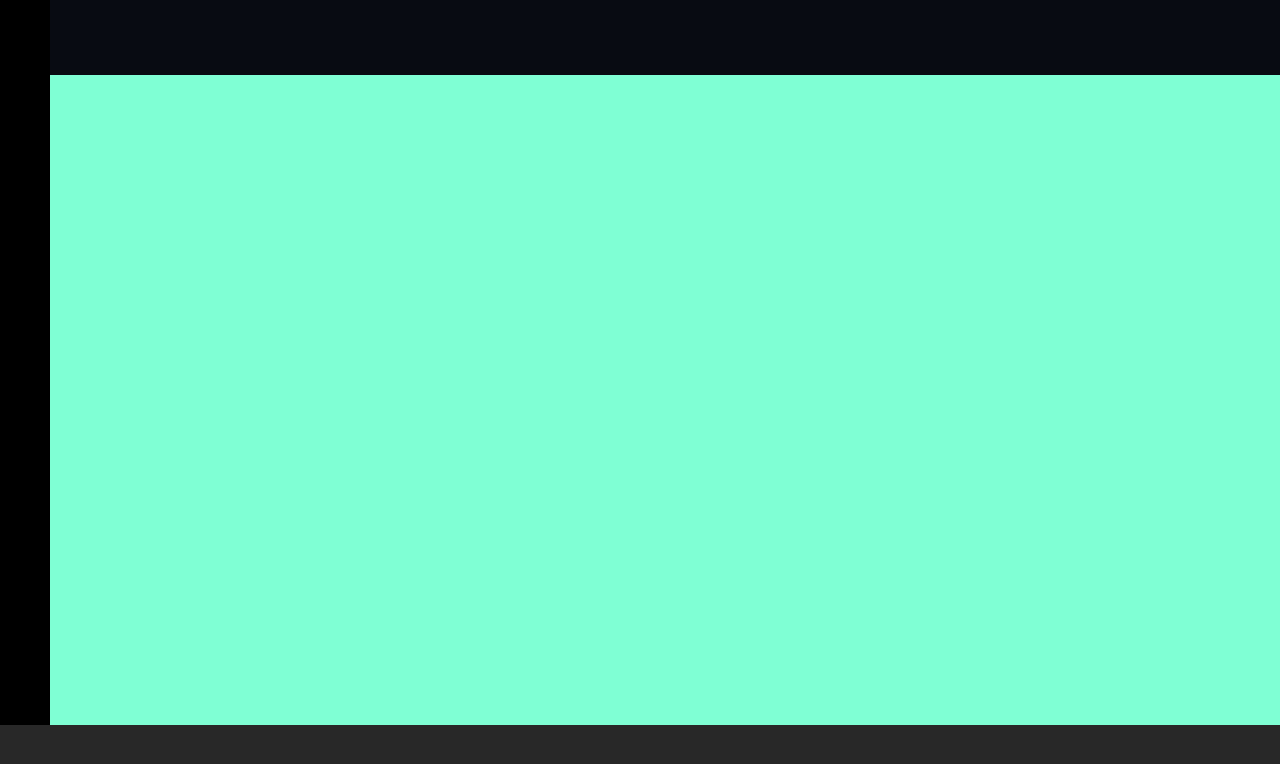
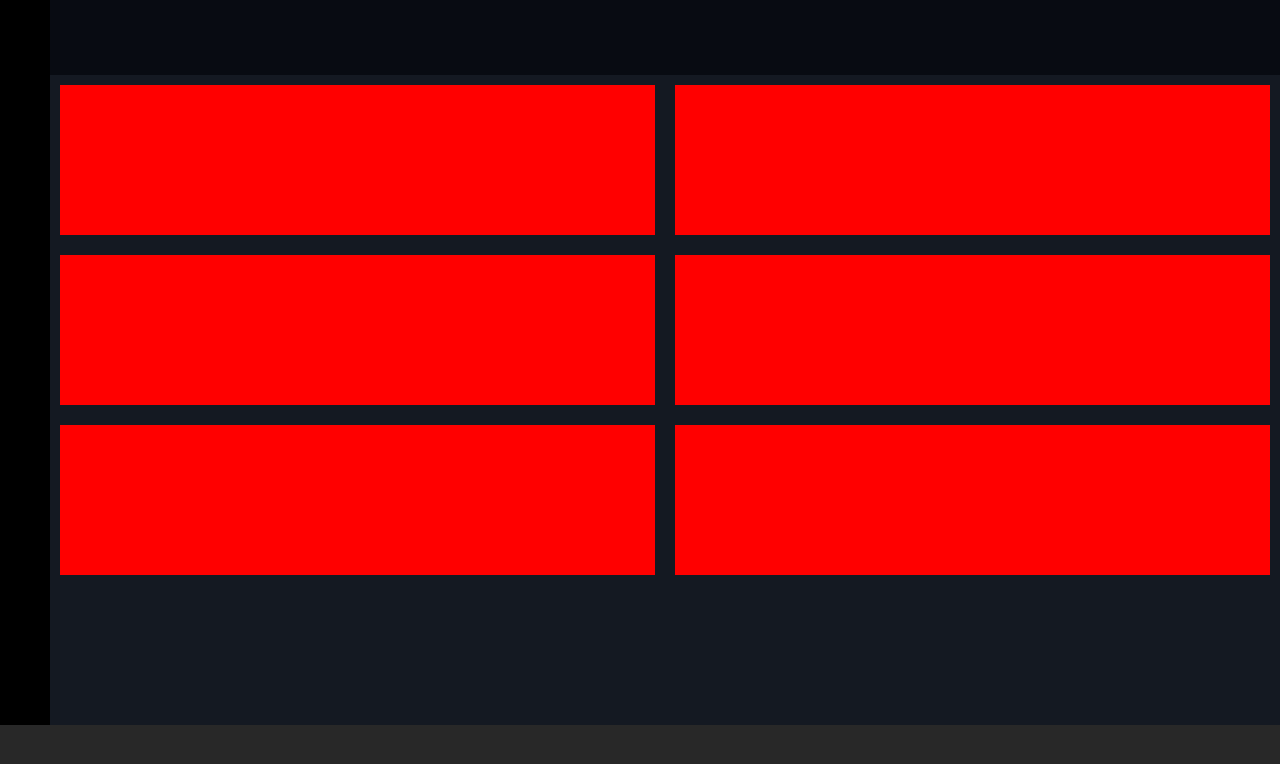
Before and after one commit to DarioLoForti/html-css-spotifyweb, a plain HTML site: page index.html in a window 1280 px wide. Drawn offline with Linux system fonts and the light colour scheme.

Commit message:
[update] complete structure

```diff
--- a/css/style.css
+++ b/css/style.css
@@ -4,24 +4,36 @@
     box-sizing: border-box;
 }
 
+/* UTILITY */
+
+.d-flex{
+    display: flex;
+}
+
+
+/* ID */
 #bottom{
+    position: fixed;
     width: 100%;
     height: 75px;
     background-color: #282828;
 }
 #top{
+    width: 100%;
     height: calc(100vh - 75px);
-    background-color: aquamarine;
+    background-color: chocolate;
 }
+#main{
+    width: calc(100vw - 50px);
+    background-color: #141922;
+}
+
 #sidebar{
     width: 50px;
     height: calc(100vh - 75px);
     background-color: black;
 }
-#main-content{
-    width: calc(100vw -50px);
-    background-color: #141922;
-}
+
 header{
     width: calc(100% - 50px);
     height: 75px;
@@ -30,3 +42,27 @@ header{
     top:0;
     right: 0;
 }
+/* regole container */
+.main-content{
+
+    overflow: auto;
+}
+.top-content{
+    display: flex;
+    height: 100%;
+    background-color: aqua;
+}
+.container{
+    width: 100%;
+    margin-top: 75px;
+}
+.row{
+    display: flex;
+    flex-wrap: wrap;
+}
+.main content, .col{
+    width: calc(100% / 2 - 20px);
+    margin: 10px;
+    height: 150px;
+    background-color: red;
+}
--- a/index.html
+++ b/index.html
@@ -8,9 +8,23 @@
 </head>
 <body>
     <div id="top">
-        <div id="sidebar"></div>
-        <div id="main-content">
-            <header></header>
+        <div class="top-content">
+            <div id="sidebar"></div>
+            <div id="main">
+                <header></header>
+                <div class="main-content">
+                    <div class="container">
+                        <div class="row d-flex">
+                            <div class="col"></div>
+                            <div class="col"></div>
+                            <div class="col"></div>
+                            <div class="col"></div>
+                            <div class="col"></div>
+                            <div class="col"></div>
+                        </div>
+                    </div>
+                </div>
+            </div>
         </div>
     </div>
     <div id="bottom"></div>
```
